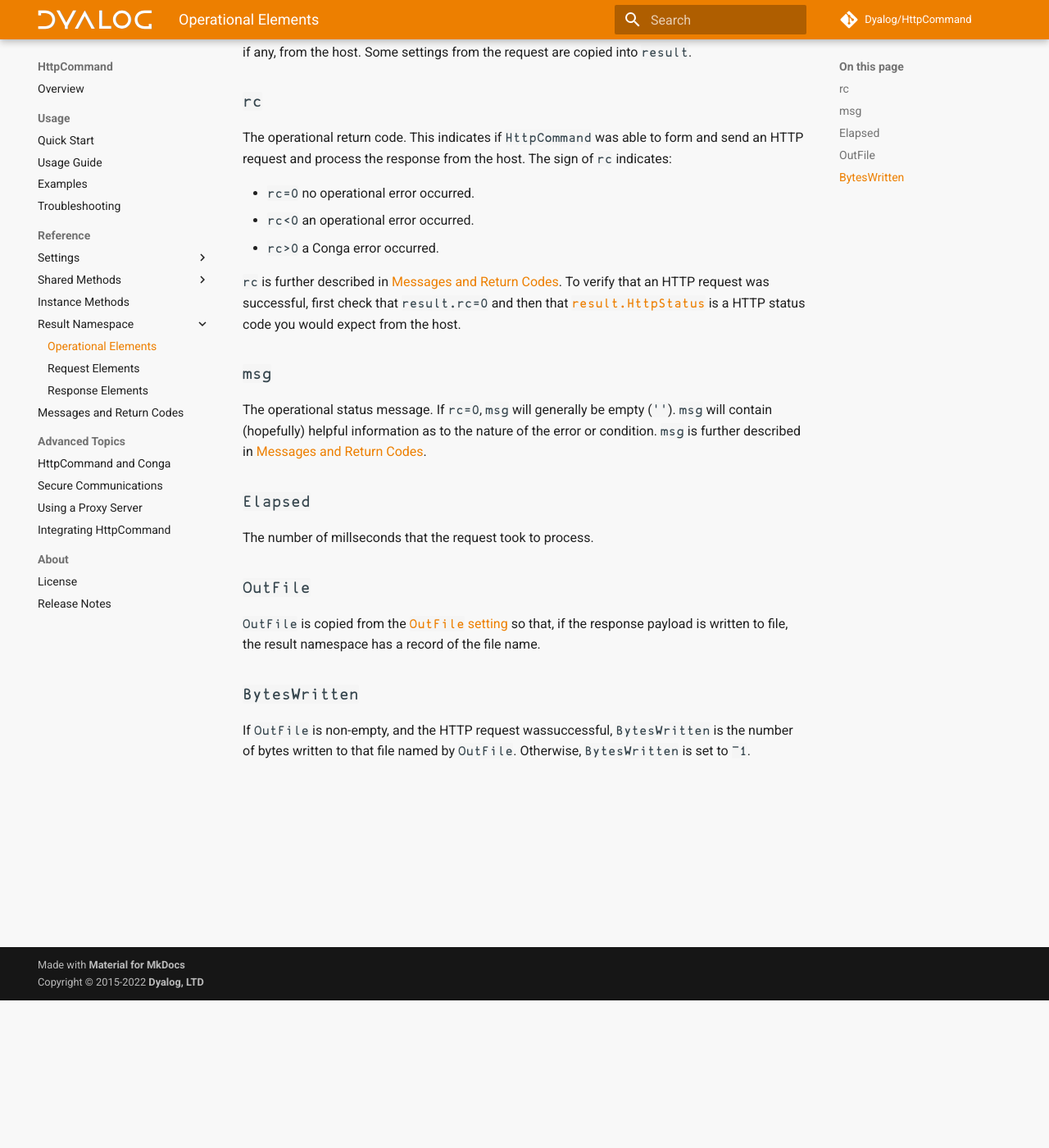
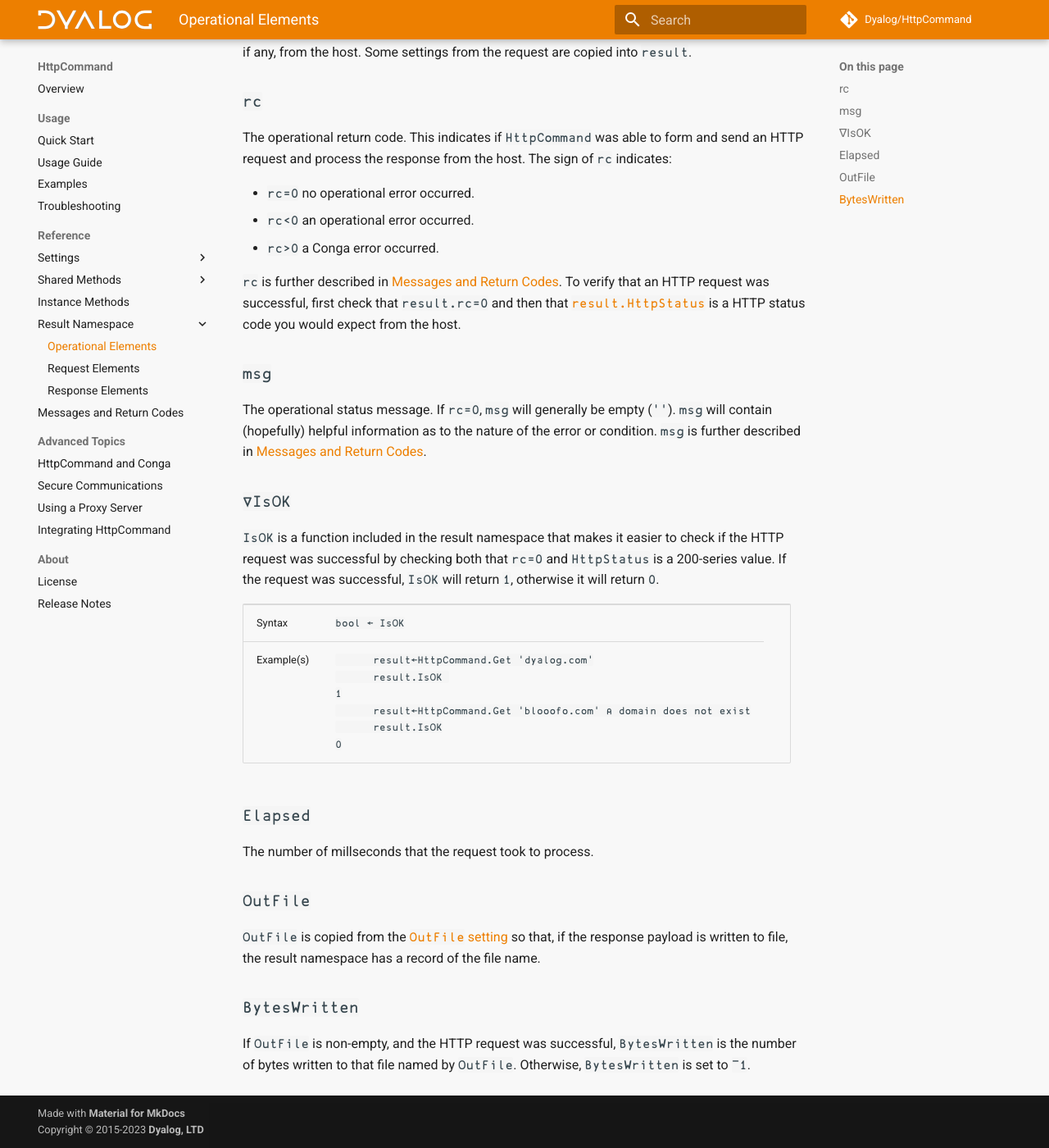
Before and after one commit to Dyalog/HttpCommand, an MkDocs documentation site: the page built from docs/result-operational.md, in a window 1280 px wide and 1400 px high, scrolled down 180 px. Shown: the whole window at 82% size. Built offline with MkDocs 1.6.1 and Material for MkDocs 9.7.7, drawn with Linux system fonts in a browser that asks for light colours; comment, search, counter and statistics services are not loaded.

```diff
--- a/docs/result-operational.md
+++ b/docs/result-operational.md
@@ -9,9 +9,23 @@ The operational return code. This indicates if `HttpCommand` was able to form an
 `rc` is further described in [Messages and Return Codes](./msgs.md). To verify that an HTTP request was successful, first check that `result.rc=0` and then that [`result.HttpStatus`](./result-response.md#httpstatus) is a HTTP status code you would expect from the host.
 ### `msg`
 The operational status message. If `rc=0`, `msg` will generally be empty (`''`).  `msg` will contain (hopefully) helpful information as to the nature of the error or condition. `msg` is further described in [Messages and Return Codes](./msgs.md).
+### `∇IsOK`
+`IsOK` is a function included in the result namespace that makes it easier to check if the HTTP request was successful by checking both that `rc=0` and `HttpStatus` is a 200-series value. If the request was successful, `IsOK` will return `1`, otherwise it will return `0`.
+<table>
+<tr><td>Syntax</td>
+<td><code>bool ← IsOK</code></td><td> </tr>
+<tr><td>Example(s)</td>
+<td><code>      result←HttpCommand.Get 'dyalog.com'</code><br/>
+<code>      result.IsOK </code><br/>
+<code>1</code><br/>
+<code>      result←HttpCommand.Get 'blooofo.com' ⍝ domain does not exist</code><br/>
+<code>      result.IsOK</code><br/>
+<code>0</code><br/>
+</td></tr></table>
+
 ### `Elapsed`
 The number of millseconds that the request took to process.
 ### `OutFile`
 `OutFile` is copied from the [`OutFile` setting](./operational-settings.md#outfile) so that, if the response payload is written to file, the result namespace has a record of the file name.
 ### `BytesWritten`
-If `OutFile` is non-empty, and the HTTP request wassuccessful, `BytesWritten` is the number of bytes written to that file named by `OutFile`.  Otherwise, `BytesWritten` is set to `¯1`.
+If `OutFile` is non-empty, and the HTTP request was successful, `BytesWritten` is the number of bytes written to that file named by `OutFile`.  Otherwise, `BytesWritten` is set to `¯1`.
--- a/mkdocs.yml
+++ b/mkdocs.yml
@@ -2,7 +2,7 @@ site_name: HttpCommand
 repo_url: https://github.com/dyalog/httpcommand
 repo_name: Dyalog/HttpCommand
 dev_addr: 127.0.0.1:22222
-copyright: Made with <a href="https://squidfunk.github.io/mkdocs-material/" target="_blank" rel="noopener"><strong>Material for MkDocs</strong></a><br/>Copyright &copy; 2015-2022 <strong><a href="https://dyalog.com" target="_blank" rel="noopener">Dyalog, LTD</a></strong>
+copyright: Made with <a href="https://squidfunk.github.io/mkdocs-material/" target="_blank" rel="noopener"><strong>Material for MkDocs</strong></a><br/>Copyright &copy; 2015-2023 <strong><a href="https://dyalog.com" target="_blank" rel="noopener">Dyalog, LTD</a></strong>
 nav:
     - Overview: 'index.md'
     - Usage:
```
Also changed, not shown: docs/release-notes.md (+4 -0 lines), docs/userguide.md (+2 -2 lines), 1 other file.
